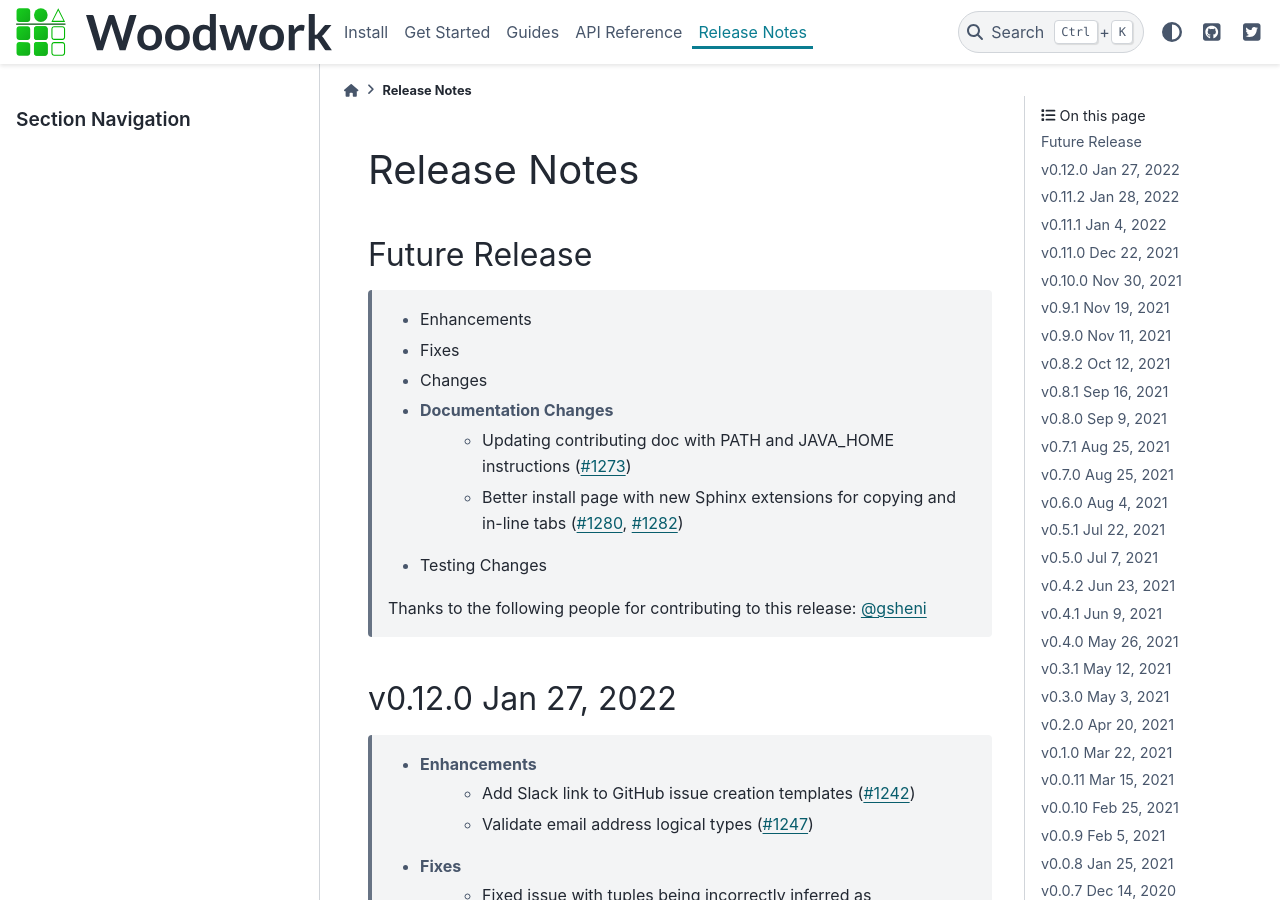
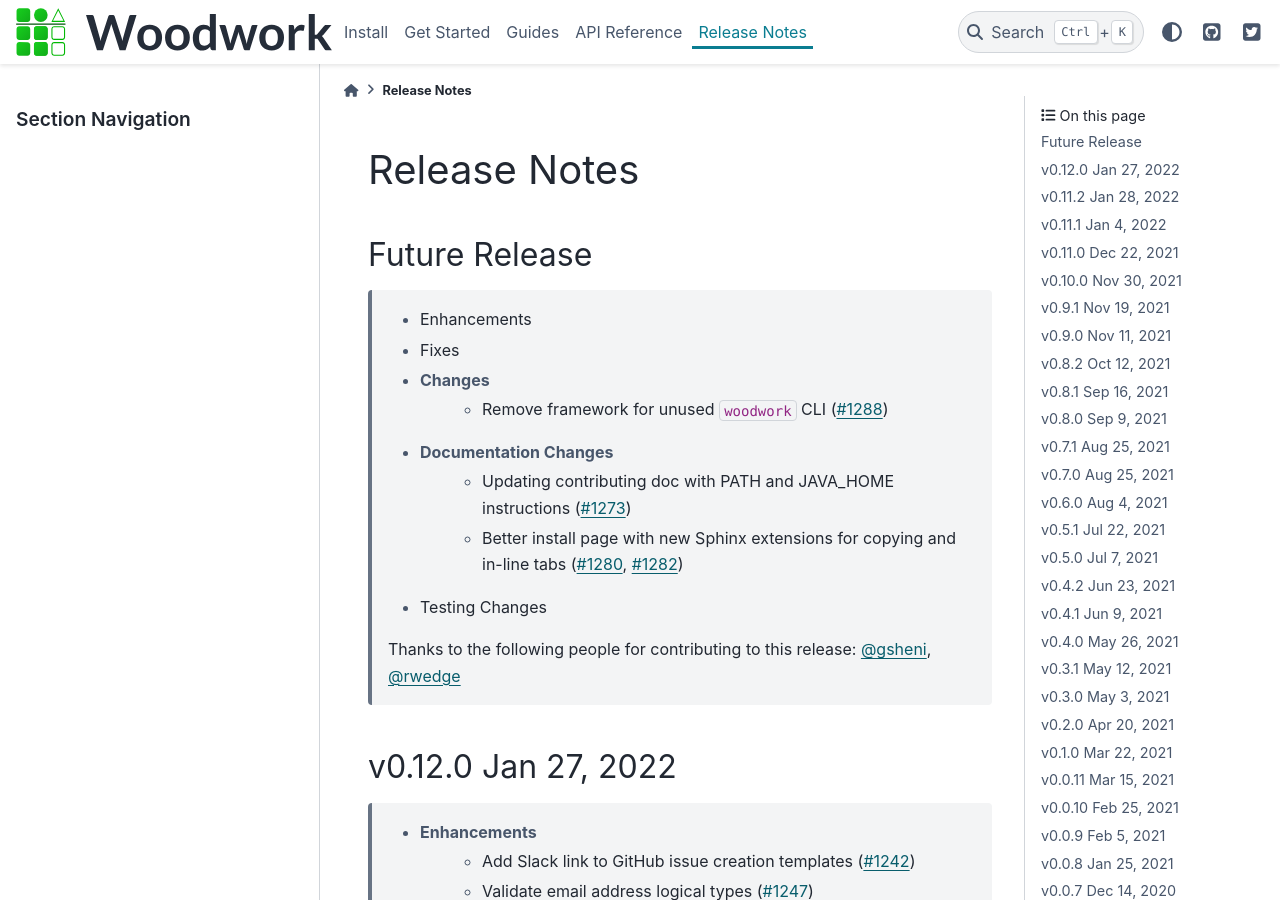
Before and after one commit to alteryx/woodwork, a Sphinx documentation site: the page built from docs/source/release_notes.rst, in a window 1280 px wide and 900 px high. Built offline with Sphinx 7.4.7 and the PyData theme 0.15.4, drawn with Linux system fonts in a browser that asks for light colours; comment, search, counter and statistics services are not loaded.

Commit message:
Update release_notes.rst

```diff
--- a/docs/source/release_notes.rst
+++ b/docs/source/release_notes.rst
@@ -8,13 +8,14 @@
     * Enhancements
     * Fixes
     * Changes
+        * Remove framework for unused ``woodwork`` CLI (:pr:`1288`)
     * Documentation Changes
         * Updating contributing doc with PATH and JAVA_HOME instructions (:pr:`1273`)
         * Better install page with new Sphinx extensions for copying and in-line tabs (:pr:`1280`, :pr:`1282`)
     * Testing Changes
 
     Thanks to the following people for contributing to this release:
-    :user:`gsheni`
+    :user:`gsheni`, :user:`rwedge`
 
 
 v0.12.0 Jan 27, 2022
```
